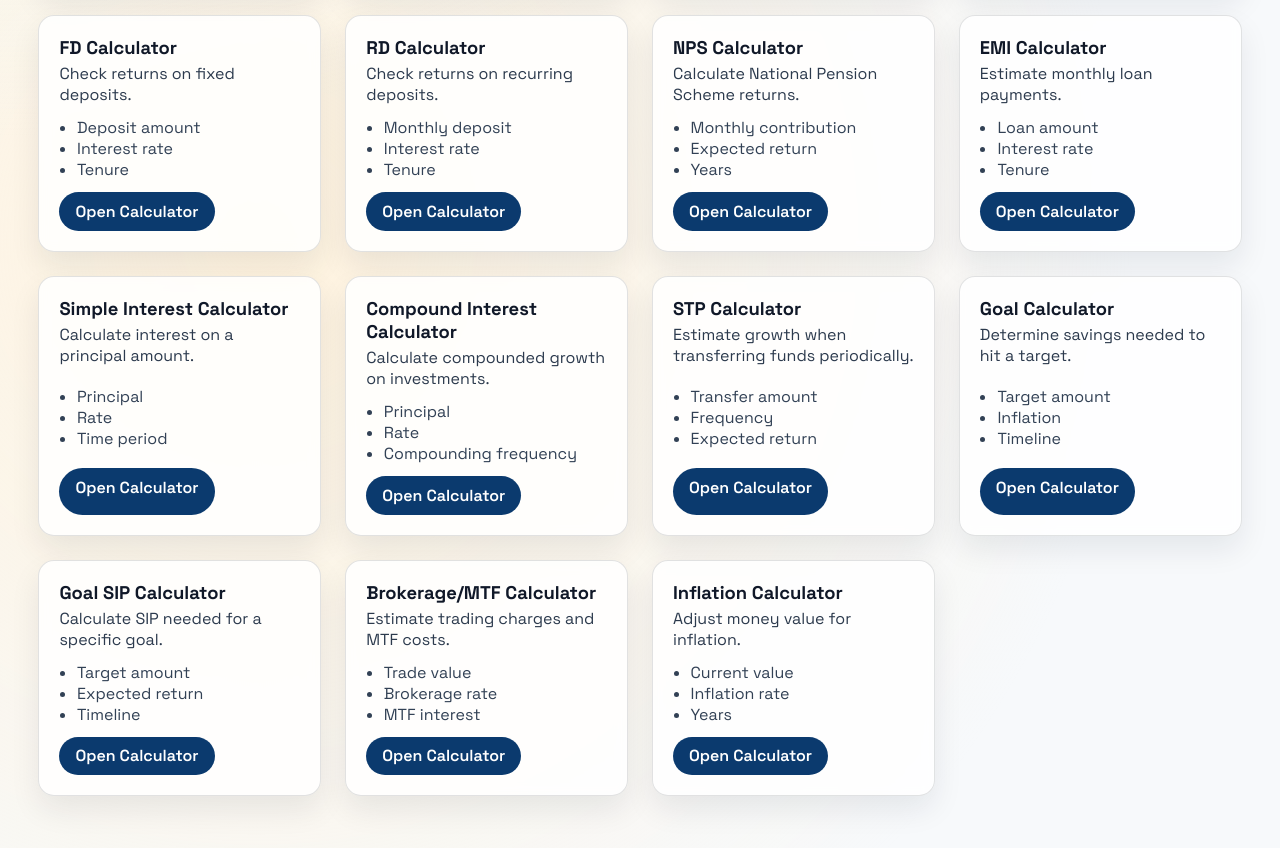
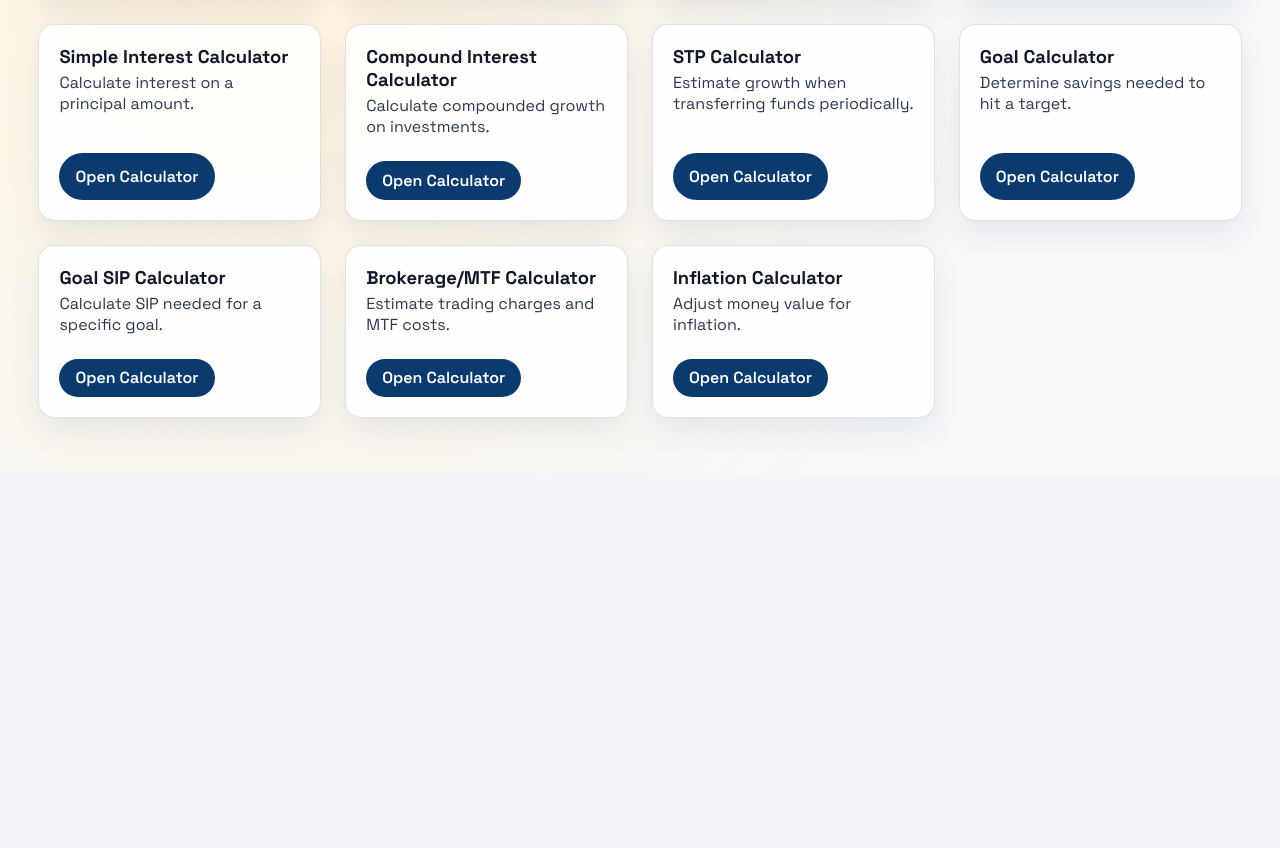
Before and after one commit to RakshithNM/calculators, a Vue app: page / in a window 1280 px wide. Shown: the part 1186-2034 px from the top of the page. After the commit the page ends 1660 px from the top, so only its background shows below. Built offline with nearby package versions, Linux system fonts and the light colour scheme.

Commit message:
Removed the field property in calculator.ts and layout fixes

```diff
--- a/src/components/CalculatorCard.vue
+++ b/src/components/CalculatorCard.vue
@@ -51,6 +51,7 @@ ul {
 button,
 .card__link {
   justify-self: start;
+  align-items: center;
   border: none;
   background: #0b3a6e;
   color: #fff;
--- a/src/data/calculators.ts
+++ b/src/data/calculators.ts
@@ -2,7 +2,6 @@ export type CalculatorInfo = {
   id: string;
   title: string;
   description: string;
-  fields: string[];
   path: string;
 };
 
@@ -11,161 +10,138 @@ export const calculators: CalculatorInfo[] = [
     id: "sip",
     title: "SIP Calculator",
     description: "Estimate wealth growth with monthly investments.",
-    fields: ["Monthly investment", "Expected return", "Duration"],
     path: "/sip-calculator",
   },
   {
     id: "future-value",
     title: "Future Value Calculator",
     description: "Find the future value of a lump sum investment.",
-    fields: ["Principal", "Annual return", "Years"],
     path: "/future-value-calculator",
   },
   {
     id: "mutual-fund-returns",
     title: "Mutual Fund Returns Calculator",
     description: "Calculate historical or expected returns for a fund.",
-    fields: ["Investment amount", "Return type", "Time period"],
     path: "/mutual-fund-returns",
   },
   {
     id: "cagr",
     title: "CAGR Calculator",
     description: "Measure investment growth rate over time.",
-    fields: ["Start value", "End value", "Years"],
     path: "/cagr-calculator",
   },
   {
     id: "lumpsum",
     title: "Lumpsum Investment",
     description: "Project corpus size from a one-time investment.",
-    fields: ["Investment", "Expected return", "Duration"],
     path: "/lumpsum-investment",
   },
   {
     id: "swp",
     title: "SWP Calculator",
     description: "Estimate withdrawals while keeping money invested.",
-    fields: ["Initial corpus", "Monthly withdrawal", "Expected return"],
     path: "/swp-calculator",
   },
   {
     id: "step-up-sip",
     title: "Step Up SIP Calculator",
     description: "Calculate returns with annual SIP increases.",
-    fields: ["Starting SIP", "Step up %", "Expected return"],
     path: "/step-up-sip-calculator",
   },
   {
     id: "retirement",
     title: "Retirement Corpus",
     description: "Plan how much you need to retire comfortably.",
-    fields: ["Monthly expense", "Inflation", "Years"],
     path: "/retirement-corpus",
   },
   {
     id: "goal-planner",
     title: "Goal Planner",
     description: "Calculate monthly savings for a target goal.",
-    fields: ["Target amount", "Expected return", "Timeline"],
     path: "/goal-planner",
   },
   {
     id: "ssy",
     title: "SSY Calculator",
     description: "Estimate Sukanya Samriddhi Yojana returns.",
-    fields: ["Annual deposit", "Interest rate", "Years"],
     path: "/ssy-calculator",
   },
   {
     id: "ppf",
     title: "PPF Calculator",
     description: "Calculate returns on Public Provident Fund savings.",
-    fields: ["Yearly deposit", "Interest rate", "Tenure"],
     path: "/ppf-calculator",
   },
   {
     id: "epf",
     title: "EPF Calculator",
     description: "Estimate Employee Provident Fund growth.",
-    fields: ["Monthly salary", "Contribution %", "Years"],
     path: "/epf-calculator",
   },
   {
     id: "fd",
     title: "FD Calculator",
     description: "Check returns on fixed deposits.",
-    fields: ["Deposit amount", "Interest rate", "Tenure"],
     path: "/fd-calculator",
   },
   {
     id: "rd",
     title: "RD Calculator",
     description: "Check returns on recurring deposits.",
-    fields: ["Monthly deposit", "Interest rate", "Tenure"],
     path: "/rd-calculator",
   },
   {
     id: "nps",
     title: "NPS Calculator",
     description: "Calculate National Pension Scheme returns.",
-    fields: ["Monthly contribution", "Expected return", "Years"],
     path: "/nps-calculator",
   },
   {
     id: "emi",
     title: "EMI Calculator",
     description: "Estimate monthly loan payments.",
-    fields: ["Loan amount", "Interest rate", "Tenure"],
     path: "/emi-calculator",
   },
   {
     id: "simple-interest",
     title: "Simple Interest Calculator",
     description: "Calculate interest on a principal amount.",
-    fields: ["Principal", "Rate", "Time period"],
     path: "/simple-interest-calculator",
   },
   {
     id: "compound-interest",
     title: "Compound Interest Calculator",
     description: "Calculate compounded growth on investments.",
-    fields: ["Principal", "Rate", "Compounding frequency"],
     path: "/compound-interest-calculator",
   },
   {
     id: "stp",
     title: "STP Calculator",
     description: "Estimate growth when transferring funds periodically.",
-    fields: ["Transfer amount", "Frequency", "Expected return"],
     path: "/stp-calculator",
   },
   {
     id: "goal-calculator",
     title: "Goal Calculator",
     description: "Determine savings needed to hit a target.",
-    fields: ["Target amount", "Inflation", "Timeline"],
     path: "/goal-calculator",
   },
   {
     id: "goal-sip",
     title: "Goal SIP Calculator",
     description: "Calculate SIP needed for a specific goal.",
-    fields: ["Target amount", "Expected return", "Timeline"],
     path: "/goal-sip-calculator",
   },
   {
     id: "brokerage-mtf",
     title: "Brokerage/MTF Calculator",
     description: "Estimate trading charges and MTF costs.",
-    fields: ["Trade value", "Brokerage rate", "MTF interest"],
     path: "/brokerage-mtf-calculator",
   },
   {
     id: "inflation",
     title: "Inflation Calculator",
     description: "Adjust money value for inflation.",
-    fields: ["Current value", "Inflation rate", "Years"],
     path: "/inflation-calculator",
   },
 ];
--- a/src/styles/main.scss
+++ b/src/styles/main.scss
@@ -141,7 +141,14 @@ h1 {
 .results {
   display: grid;
   gap: 1rem;
-  grid-template-columns: repeat(auto-fit, minmax(180px, 1fr));
+  grid-template-columns: repeat(auto-fit, minmax(125px, 1fr));
+
+  & > div {
+    display: flex;
+    flex-direction: column;
+    justify-content: center;
+    align-items: center;
+  }
 }
 
 .results span {
@@ -154,6 +161,18 @@ h1 {
 .results strong {
   font-size: 1.3rem;
   color: #0b3a6e;
+}
+
+.calculator-layout {
+  display: grid;
+  gap: 2rem;
+  grid-template-columns: minmax(0, 1fr) minmax(0, 0.9fr);
+  align-items: start;
+}
+
+.calculator-results {
+  display: grid;
+  gap: 1.5rem;
 }
 
 .chart {
@@ -186,4 +205,8 @@ h1 {
   .hero {
     grid-template-columns: 1fr;
   }
+
+  .calculator-layout {
+    grid-template-columns: 1fr;
+  }
 }
--- a/src/views/CalculatorView.vue
+++ b/src/views/CalculatorView.vue
@@ -82,6 +82,7 @@ const formatCurrency = (value: number) =>
 
       <div class="detail__panel" v-if="calculator.id === 'sip' && sipResult">
         <h2>Plan your SIP</h2>
+        <div class="calculator-layout">
           <form class="form" @submit.prevent>
             <SliderField
               v-model="monthlyInvestment"
@@ -109,6 +110,7 @@ const formatCurrency = (value: number) =>
             />
           </form>
 
+          <div class="calculator-results">
             <div class="results">
               <div>
                 <span>Invested amount</span>
@@ -129,6 +131,8 @@ const formatCurrency = (value: number) =>
                 :invested="sipResult.investedAmount"
                 :returns="sipResult.estimatedReturns"
               />
+            </div>
+          </div>
         </div>
       </div>
 
```
Lines whose indentation alone changed are shown as unchanged.
